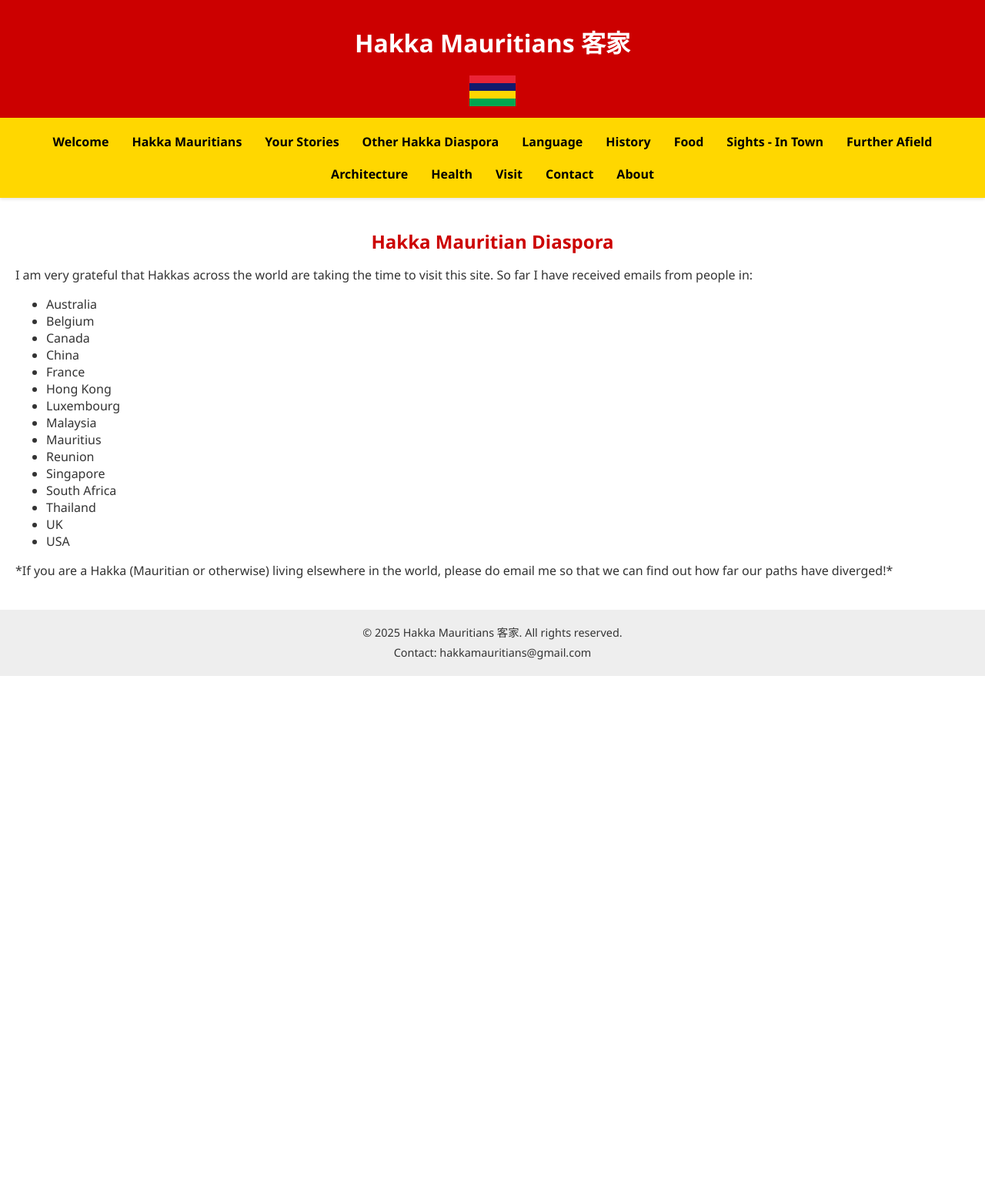
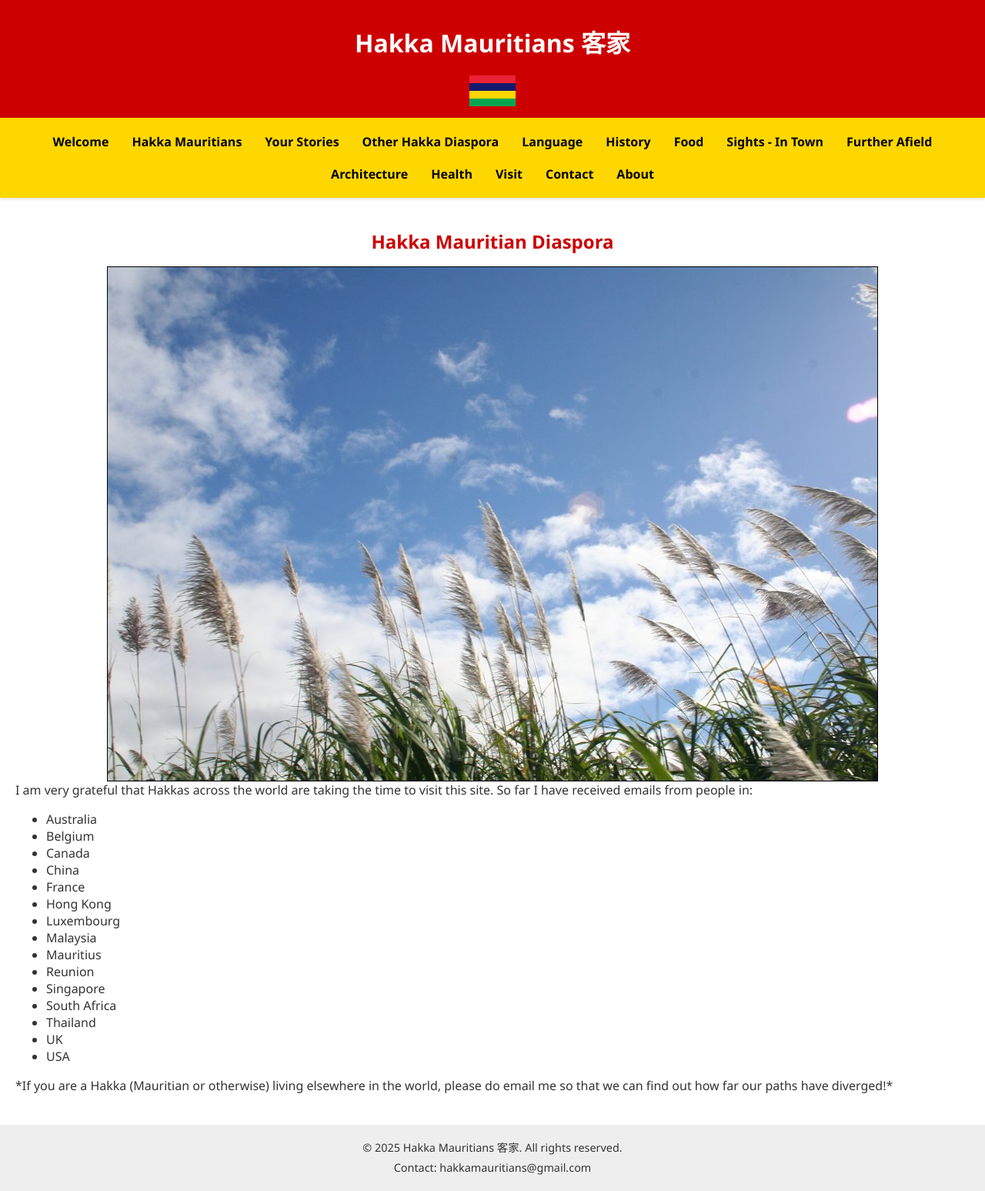
Before and after one commit to oliverlyf/hakka_mauritian_website, a Jekyll site: the page built from hakka_diaspora.md, in a window 1280 px wide. Shown: the whole page at 77% size. Built offline with Jekyll 4.4.1, drawn with Linux system fonts in a browser that asks for light colours; before the commit the page ends 900 px from its top, so only the background shows below that.

Commit message:
Update hakka_diaspora.md

```diff
--- a/hakka_diaspora.md
+++ b/hakka_diaspora.md
@@ -7,6 +7,7 @@ description: A message to the global Hakka Mauritian community, inviting connect
 <h2>Hakka Mauritian Diaspora</h2>
 
 <section class="example-image">
+<img src="{{ '/images/image-asset.jpeg' | relative_url }}" />
 I am very grateful that Hakkas across the world are taking the time to visit this site. So far I have received emails from people in:
 </section>
 
```
